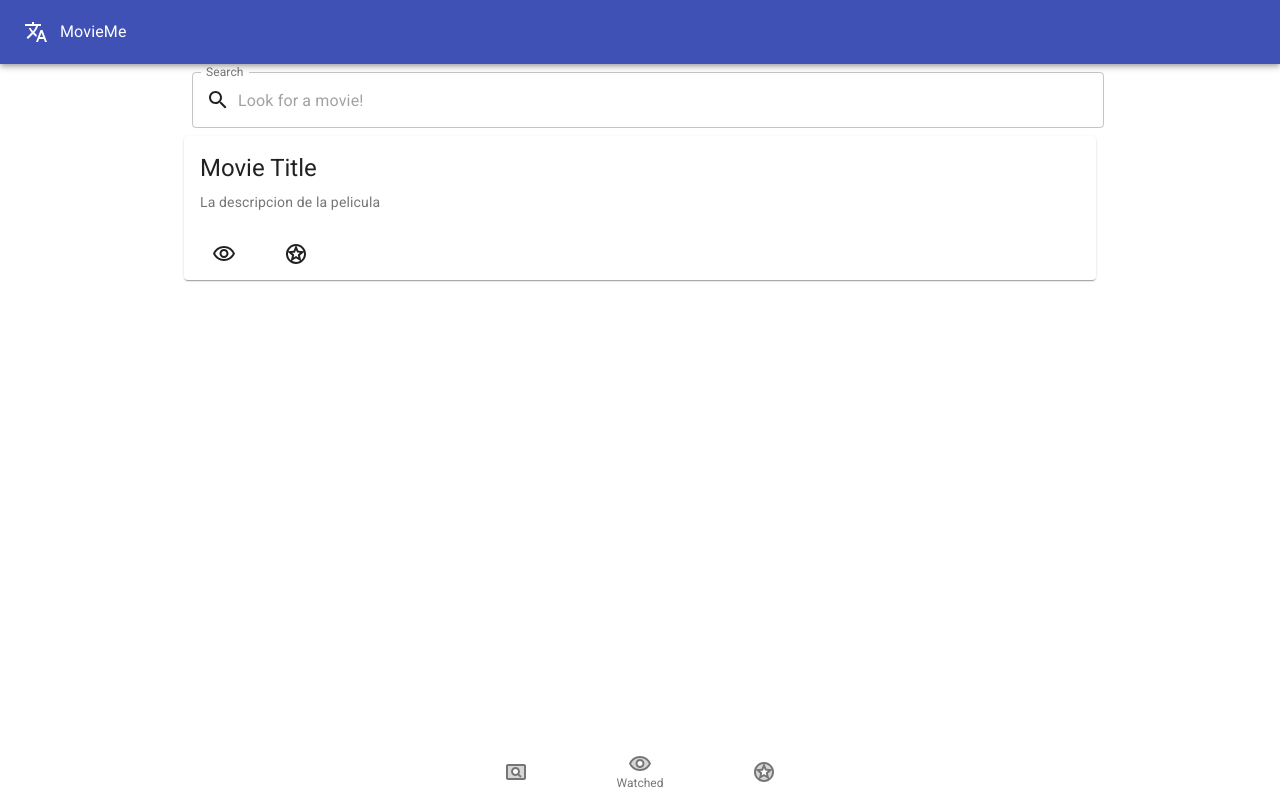
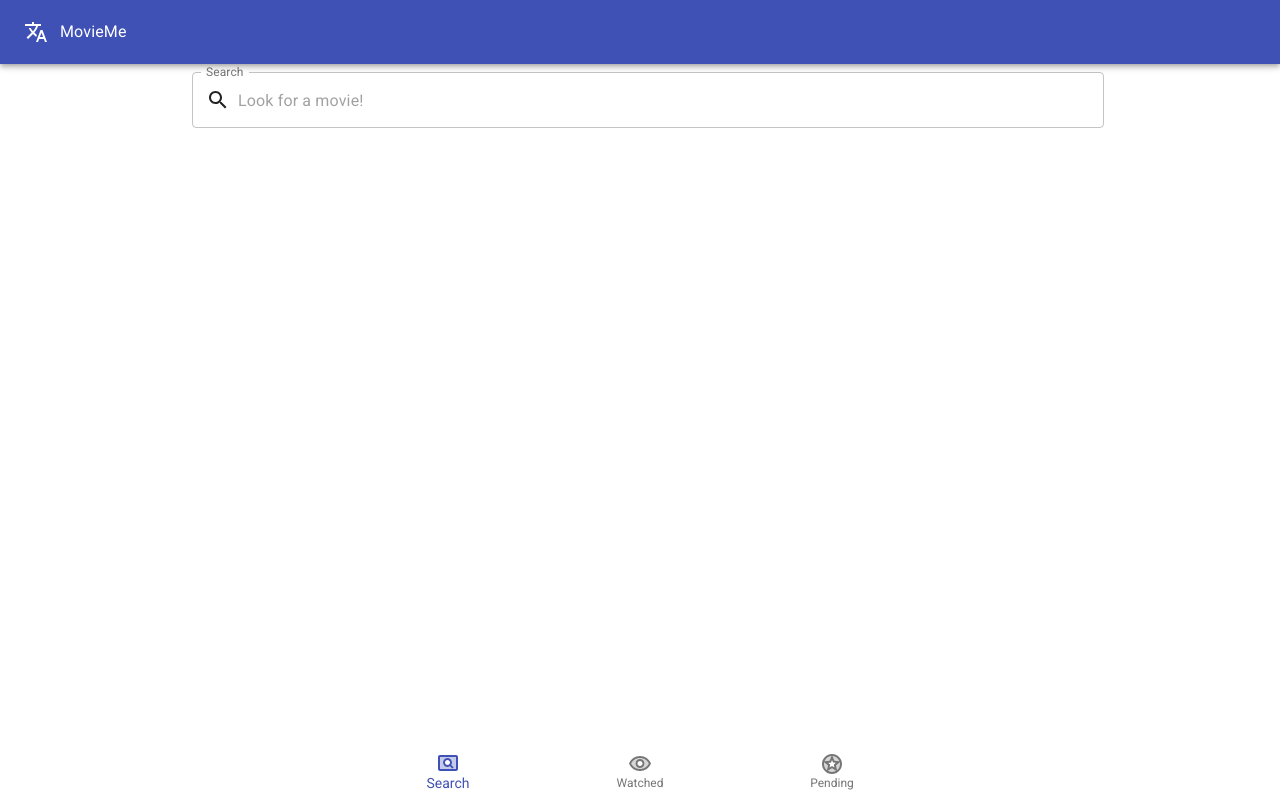
Before and after one commit to ibanld/movieme, a React (Create React App) app: page / in a window 1280 px wide. Built offline with nearby package versions, Linux system fonts and the light colour scheme.

Commit message:
bottom navigation fixed

```diff
--- a/src/App.js
+++ b/src/App.js
@@ -1,11 +1,10 @@
 import React from 'react';
-import MainComponent from './components/MainComponent';
+import { BrowserRouter as Router } from 'react-router-dom'
+import Routing from './Routing'
 
 const App = () => {
   return(
-    <>
-      <MainComponent />
-    </>
+    <Router><Routing /></Router>
   )
 }
 
--- /dev/null
+++ b/src/Routing.js
@@ -0,0 +1,23 @@
+import React from 'react'
+import { Route, withRouter } from 'react-router-dom'
+import MainComponent from './components/MainComponent'
+import SearchBar from './components/search/SearchBar'
+import Pending from './components/Pending'
+import Watched from './components/Watched'
+
+
+export const SearchRoute = "/";
+export const WatchedRoute = "/watched";
+export const PendingRoute = '/pending';
+
+const Routing = () => {
+    return (
+        <MainComponent>
+            <Route exact path={SearchRoute} component={SearchBar} />
+            <Route exact path={WatchedRoute} component={Watched} />
+            <Route exact path={PendingRoute} component= {Pending} />
+        </MainComponent>
+    )
+}
+
+export default withRouter(Routing)
--- a/src/components/BottomComponent.js
+++ b/src/components/BottomComponent.js
@@ -6,6 +6,8 @@ import BottomNavigationAction from '@material-ui/core/BottomNavigationAction';
 import VisibilityTwoToneIcon from '@material-ui/icons/VisibilityTwoTone';
 import StarsTwoToneIcon from '@material-ui/icons/StarsTwoTone';
 import PageviewTwoToneIcon from '@material-ui/icons/PageviewTwoTone';
+import {WatchedRoute, PendingRoute, SearchRoute} from '../Routing'
+import Pending from './Pending';
 
 const useStyles = makeStyles({
     root: {
@@ -37,9 +39,9 @@ export default function BottomComponent() {
             showLabels
             className={classes.root}
             >
-            <Link to="/"><BottomNavigationAction label="Search" icon={<PageviewTwoToneIcon />} /></Link>
-            <BottomNavigationAction label="Watched" icon={<VisibilityTwoToneIcon />} onClick={() => linkTo('watched')} />
-            <Link to="/pending"><BottomNavigationAction label="Pending" icon={<StarsTwoToneIcon />} /></Link>
+            <BottomNavigationAction label="Search" icon={<PageviewTwoToneIcon /> } component={Link} to={SearchRoute} />
+            <BottomNavigationAction label="Watched" icon={<VisibilityTwoToneIcon />} component={Link} to={WatchedRoute} />
+            <BottomNavigationAction label="Pending" icon={<StarsTwoToneIcon />} component={Link} to={PendingRoute}/>
             </BottomNavigation>
         </>
     );
--- a/src/components/MainComponent.js
+++ b/src/components/MainComponent.js
@@ -7,22 +7,12 @@ import Pending from './Pending'
 import { Container } from '@material-ui/core'
 import BottomComponent from './BottomComponent'
 
-export const MainComponent = () => {
+export const MainComponent = (props) => {
     return (
         <Router>
             <Navbar />
             <Container maxWidth="md">
-                <Switch>
-                    <Route exact path="/" component={Results}>
-                        <Results />
-                    </Route>
-                    <Route exact path="/watched" component={Watched}>
-                        <Watched />
-                    </Route>
-                    <Route exact path="/pending" component={Pending}>
-                        <Pending />
-                    </Route>
-                </Switch>
+                {props.children}
             </Container>
             <BottomComponent />
         </Router>
```
